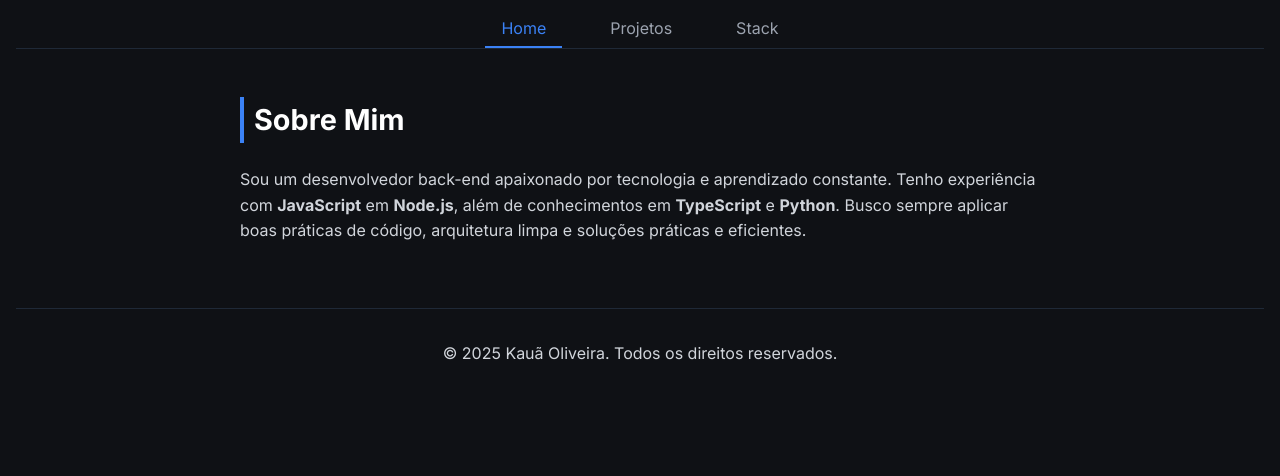
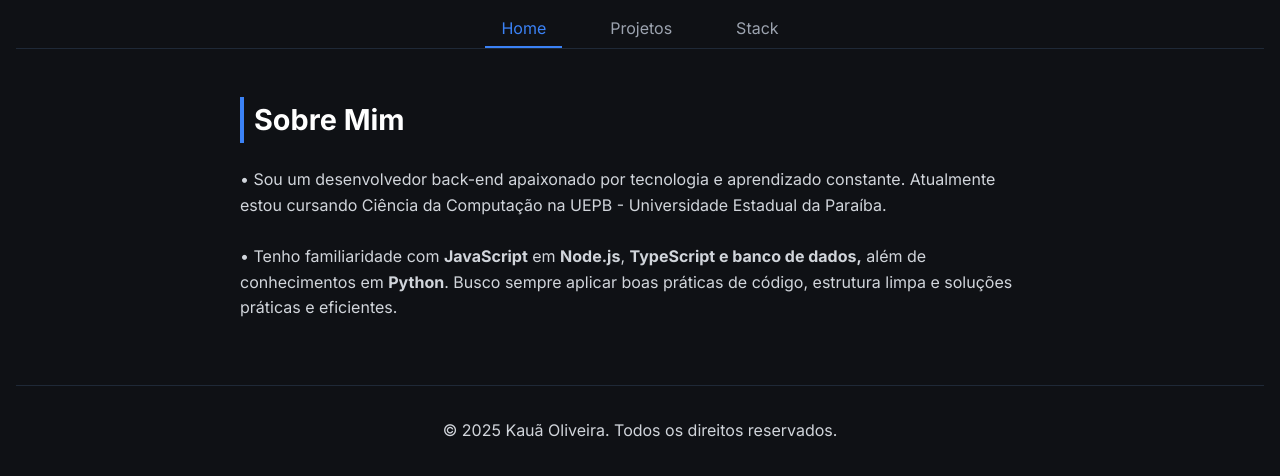
Before and after one commit to KauaGomes07/MyPortifolio, a plain HTML site: page index.html in a window 1280 px wide. Shown: the part 254-730 px from the top of the page. Drawn offline with Linux system fonts and the light colour scheme.

Commit message:
atualizado

```diff
--- a/index.html
+++ b/index.html
@@ -56,11 +56,13 @@
       <section id="home" class="tab-content active fade-in">
         <h2>Sobre Mim</h2>
         <p>
-          Sou um desenvolvedor back-end apaixonado por tecnologia e aprendizado
-          constante. Tenho experiência com <strong>JavaScript</strong> em
-          <strong>Node.js</strong>, além de conhecimentos em
-          <strong>TypeScript</strong> e <strong>Python</strong>. Busco sempre
-          aplicar boas práticas de código, arquitetura limpa e soluções práticas
+          • Sou um desenvolvedor back-end apaixonado por tecnologia e aprendizado
+          constante. Atualmente estou cursando Ciência da Computação na UEPB - Universidade Estadual da Paraíba. <br><br>
+
+
+          • Tenho familiaridade com <strong>JavaScript</strong> em
+          <strong>Node.js</strong>, <strong>TypeScript e banco de dados,</strong> além de conhecimentos em <strong>Python</strong>.
+          Busco sempre aplicar boas práticas de código, estrutura limpa e soluções práticas
           e eficientes.
         </p>
       </section>
```
